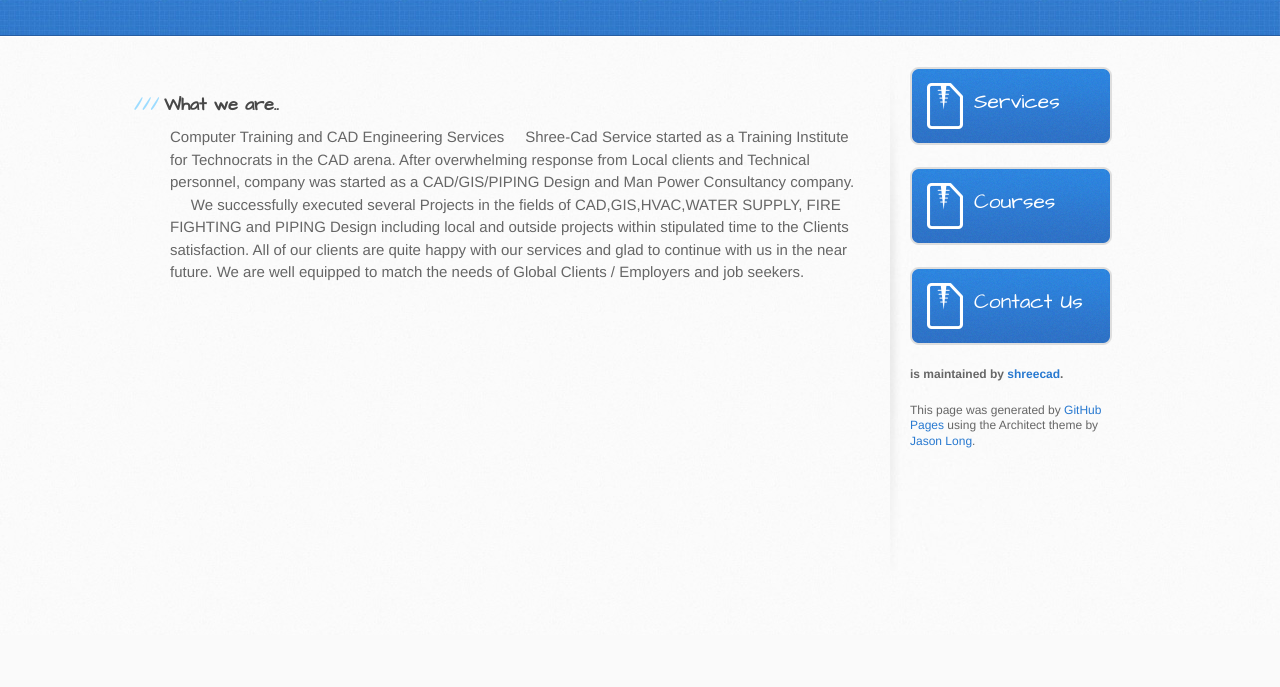
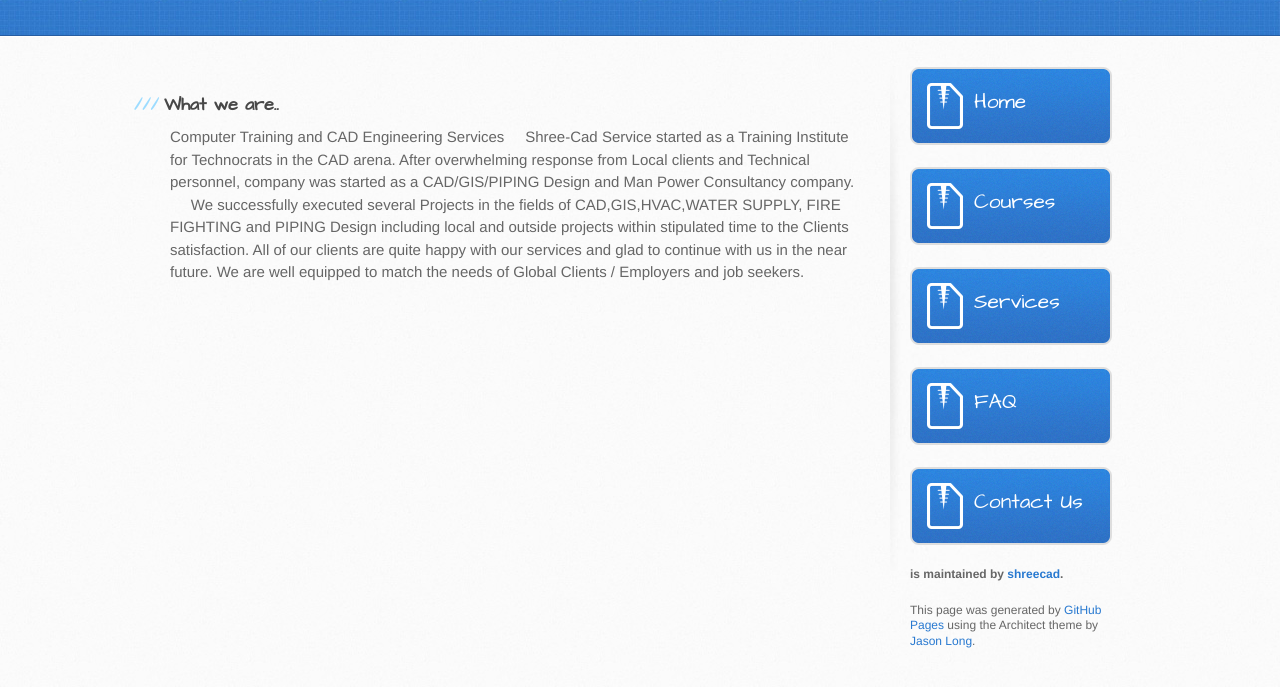
Before and after one commit to shreecad/shreecad, a plain HTML site: page index.html in a window 1280 px wide. Shown: the part 165-852 px from the top of the page. Before the commit the page ends 800 px from the top, so only its background shows below. Drawn offline with Linux system fonts and the light colour scheme.

Commit message:
Added More links to side menu

```diff
--- a/index.html
+++ b/index.html
@@ -36,10 +36,16 @@
 
         <aside id="sidebar">
           <a href="services.html" class="button">
-            Services
+            Home
           </a>
           <a href="courses.html" class="button">
             Courses
+          </a>
+          <a href="contactus.html" class="button">
+            Services
+          </a>
+          <a href="contactus.html" class="button">
+            FAQ
           </a>
           <a href="contactus.html" class="button">
             Contact Us
```
